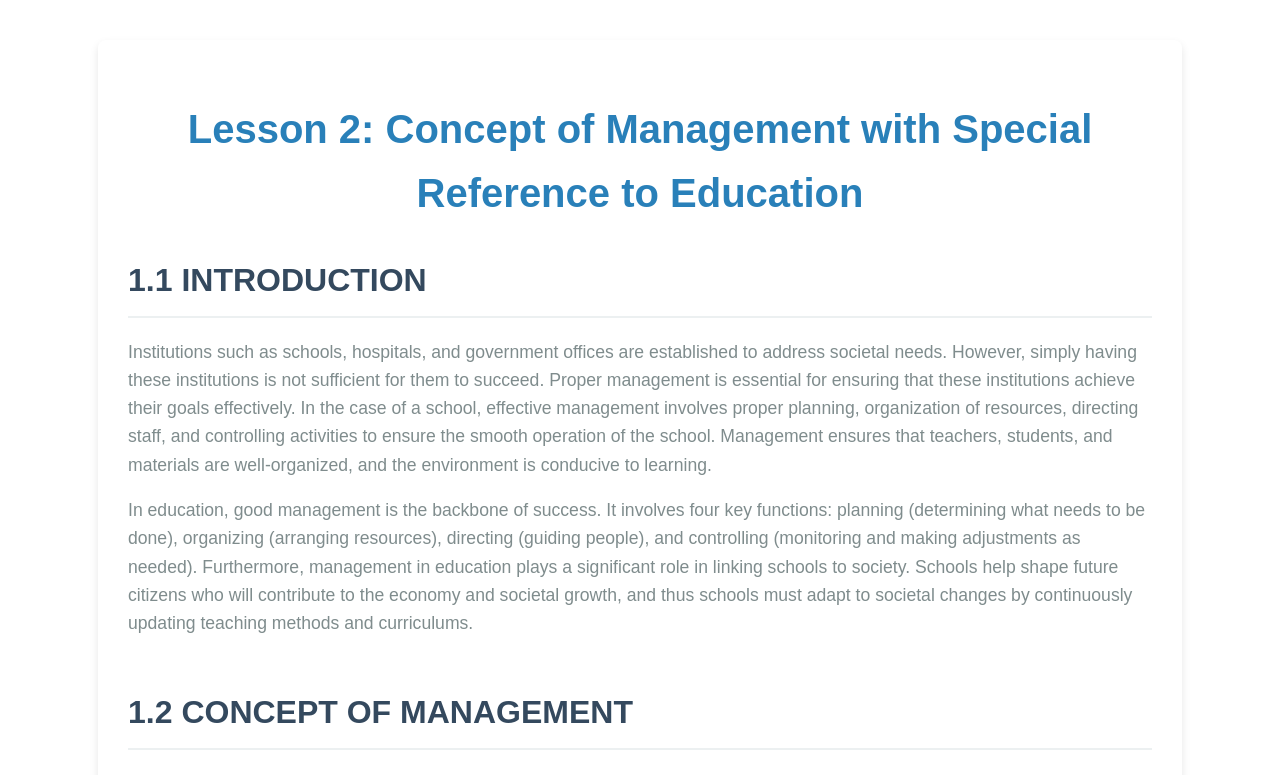
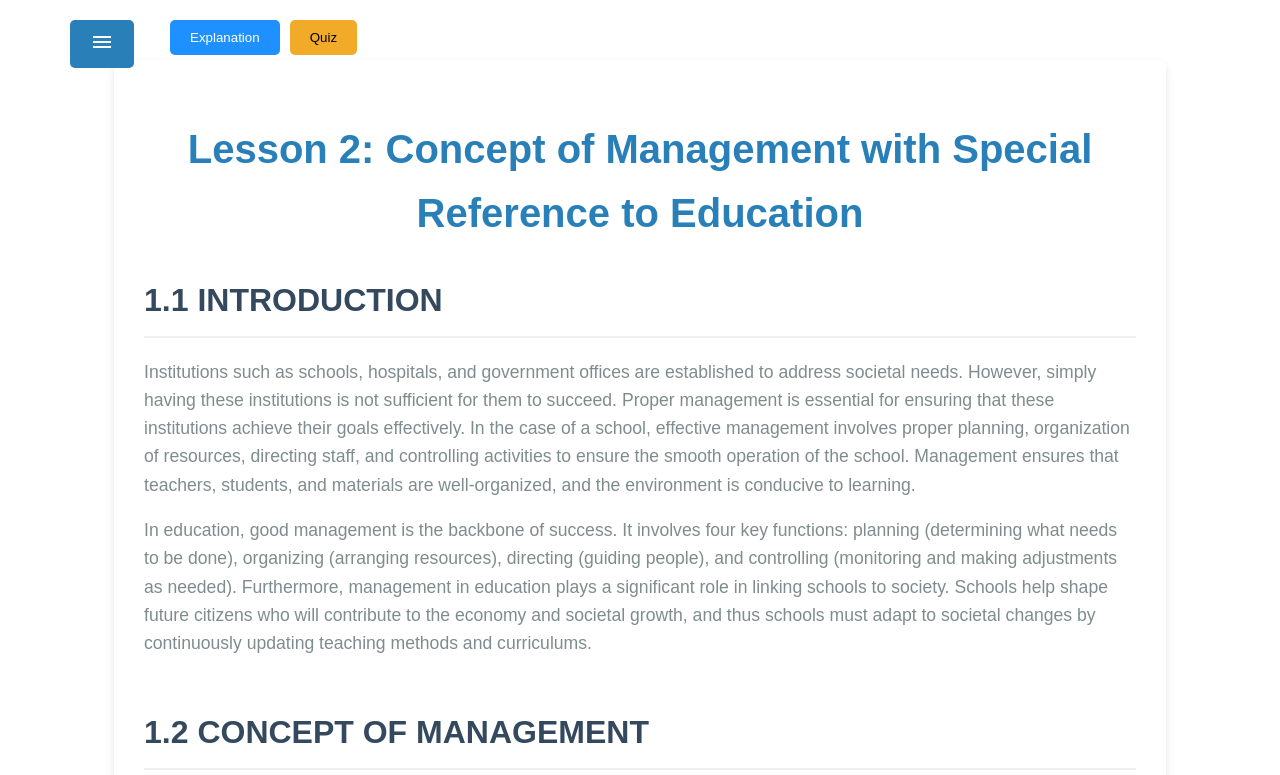
Before and after one commit to ShaikhYusuf/NewEconomics, an Angular app: page /les2 in a window 1280 px wide. Shown: the top 775 px of the page. Built offline with nearby package versions, Linux system fonts and the light colour scheme.

Commit message:
Menu button Added

```diff
--- a/src/app/app.component.css
+++ b/src/app/app.component.css
@@ -0,0 +1,92 @@
+/* Main Container Styling */
+.container {
+    position: relative;
+  }
+
+  /* Menu Button Styles */
+  .menu-btn {
+    background-color: #2980b9;
+    margin-left: 50px;
+    color: white;
+    border: none;
+    cursor: pointer;
+    position: fixed;
+    top: 20px;
+    left: 20px;
+    z-index: 15;
+    border-radius: 5px;
+    padding: 10px 20px;
+    font-size: 1rem;
+  }
+
+  .menu-btn:hover {
+    background-color: #1c598a;
+  }
+
+  /* Dropdown Menu Styles */
+  .dropdown-menu {
+    position: fixed;
+    top: 60px;
+    left: 20px;
+    background-color: #ffffff;
+    color: #34495e;
+    width: 250px;
+    border-radius: 8px;
+    box-shadow: 0 4px 8px rgba(0, 0, 0, 0.2);
+    z-index: 10;
+    padding: 10px;
+    height: 200px;
+    overflow: auto;
+  }
+
+  .dropdown-menu ul {
+    list-style-type: none;
+    padding: 0;
+    margin: 0;
+  }
+
+  .dropdown-menu li {
+    margin: 10px 0;
+  }
+
+  .dropdown-menu li a {
+    color: #34495e;
+    text-decoration: none;
+    font-size: 18px;
+    display: block;
+    padding: 8px 0;
+  }
+
+  .dropdown-menu li a:hover {
+    text-decoration: underline;
+    color: #2980b9;
+  }
+
+  /* Main content section */
+  .main-content {
+    padding: 20px;
+    transition: margin-left 0.3s ease;
+  }
+
+  /* Tabs section */
+  .tabs-section {
+    display: flex;
+    position: fixed;
+    margin-bottom: 20px;
+    margin-left: 150px;
+  }
+
+  .tab-button {
+    margin-right: 10px;
+    padding: 10px 20px;
+    border: none;
+    border-radius: 5px;
+    cursor: pointer;
+    background-color: rgb(241, 171, 41);
+    color: black;
+  }
+
+  .tab-button.active {
+    background-color: dodgerblue;
+    color: white;
+  }
--- a/src/app/app.component.html
+++ b/src/app/app.component.html
@@ -1,6 +1,29 @@
-<!-- app.component.html -->
-<div class="main-container">
+<div class="container">
+  <!-- Menu Button with Angular Material Icon -->
+  <button class="menu-btn" (click)="toggleMenu()">
+    <mat-icon>menu</mat-icon>
+  </button>
 
-  <router-outlet></router-outlet> <!-- Where the routed components will be displayed -->
+  <!-- Dropdown Menu -->
+  <div class="dropdown-menu" *ngIf="isMenuActive">
+    <ul>
+      <li *ngFor="let item of menuItems" (click)="selectMenuItem(item)">
+        <a [routerLink]="getRouterLink(item)">{{ item.name }}</a>
+      </li>
+    </ul>
+  </div>
 
+  <!-- Main Content Section -->
+  <div class="main-content">
+    <div class="tabs-section">
+      <button
+        *ngFor="let tab of tabs"
+        [class.active]="activeTab === tab"
+        (click)="setActiveTab(tab)"
+        class="tab-button">
+        {{ tab }}
+      </button>
+    </div>
+    <router-outlet></router-outlet>
+  </div>
 </div>
--- a/src/app/app.component.ts
+++ b/src/app/app.component.ts
@@ -1,12 +1,69 @@
+import { CommonModule } from '@angular/common';
 import { Component } from '@angular/core';
-import { RouterOutlet } from '@angular/router';
+import { Router, RouterModule, RouterOutlet } from '@angular/router';
+import { MatListModule } from '@angular/material/list';
+import { MatIconModule } from '@angular/material/icon';
 
 @Component({
   selector: 'app-root',
-  imports: [RouterOutlet],
+  imports: [RouterOutlet, RouterModule, CommonModule, MatListModule, MatIconModule],
   templateUrl: './app.component.html',
   styleUrl: './app.component.css'
 })
 export class AppComponent {
   title = 'economics';
+  isMenuActive = false; // Initialize menu visibility
+  activeTab = 'Explanation'; // Default active tab
+  selectedMenuItem: any = null; // Track selected menu item for submenu display
+
+  menuItems = [
+    { name: 'Problem-Solving Kids and Company', url: 'les1', quiz: 'quiz/1' },
+    { name: 'Problem Solving', url: './les2', quiz: 'quiz/2' },
+    { name: 'Problem-Solving Toolbox: Logic Tree', url: 'les3', quiz: 'quiz/3' },
+    { name: 'SAVE THE MUSHROOM LOVERS!', url: 'les4', quiz: 'quiz/4' },
+    { name: 'Diagnosis of the Situation', url: 'les5', quiz: 'quiz/5' },
+    { name: 'Developing a Hypothesis', url: 'les6', quiz: 'quiz/6' },
+    { name: 'Determining the Analyses and Information Required', url: 'les7', quiz: 'quiz/7' },
+    { name: 'Problem-Solving Toolbox: The Design Plan', url: 'les8', quiz: 'quiz/8' },
+    { name: 'Steps to Developing a Wide Variety of Solutions', url: 'les9', quiz: 'quiz/9' },
+    { name: 'Prioritize the Actions', url: 'les10', quiz: 'quiz/10' },
+    { name: 'Develop an Implementation Plan', url: 'les11', quiz: 'quiz/11' },
+    { name: 'The Outcome of the Mushroom Lovers’ Concert', url: 'les12', quiz: 'quiz/12' },
+    { name: 'Fishy Goals and Solid Achievements', url: 'les13', quiz: 'quiz/13' },
+    { name: 'John’s Big Dream and His First Goal: A Clear Path Forward', url: 'les14', quiz: 'quiz/14' },
+    { name: 'Step 2: Determining the Gap Between the Goal and Current Situation', url: 'les15', quiz: 'quiz/15' },
+    { name: 'Lesson 16: Generating Options and Ideas to Close the Gap', url: 'les16', quiz: 'quiz/16' },
+    { name: 'Lesson 17: Selecting the Best Ideas and Formulating a Hypothesis', url: 'les17', quiz: 'quiz/17' },
+    { name: 'Lesson 18: Problem-Solving Toolbox: Hypothesis Pyramid', url: 'les18', quiz: 'quiz/18' },
+    { name: 'Lesson 19: 4A. Determining the Analyses and Information Required to Test the Hypothesis', url: 'les19', quiz: 'quiz/19' },
+    { name: 'Lesson 20: 4B. Analyze and Develop Action Plan', url: 'les20', quiz: 'quiz/20' },
+  ];
+
+  tabs = ['Explanation', 'Quiz'];
+
+  constructor(private router: Router) {
+    this.selectedMenuItem = this.menuItems[0];
+  }
+
+  toggleMenu(): void {
+    this.isMenuActive = !this.isMenuActive;
+  }
+
+  selectMenuItem(item: any): void {
+    this.selectedMenuItem = this.selectedMenuItem === item ? null : item;
+    this.isMenuActive = false;
+  }
+
+  setActiveTab(tab: string): void {
+    this.activeTab = tab;
+
+    if (this.selectedMenuItem) {
+      const route = this.activeTab === 'Explanation' ? this.selectedMenuItem.url : this.selectedMenuItem.quiz;
+      if (route) this.router.navigate([route]);
+    }
+  }
+
+  getRouterLink(item: any): string {
+    return item.url;
+  }
 }
--- a/src/app/lesson1/lesson1.component.css
+++ b/src/app/lesson1/lesson1.component.css
@@ -1,6 +1,6 @@
 /* General Styling for the Lesson Container */
-.lesson-container {
-  width: 80%;
+.lesson1-container {
+  width: 90%;
   margin: 40px auto;
   padding: 30px;
   font-family: 'Arial', sans-serif;
@@ -11,17 +11,18 @@
   color: #2c3e50;
 }
 
-/* Main Heading */
-h1 {
+/* Main Heading for Lesson1 */
+.lesson1-container h1 {
   font-size: 2.5rem;
   color: #2980b9;
   text-align: center;
+  margin-top: 40px; /* Adjusted to give space from the top */
   margin-bottom: 30px;
   font-weight: bold;
 }
 
-/* Topic Headings */
-h2 {
+/* Topic Headings for Lesson1 */
+.lesson1-container h2 {
   font-size: 2rem;
   color: #34495e;
   text-transform: uppercase;
@@ -31,8 +32,8 @@ h2 {
   font-weight: 600;
 }
 
-/* Subheadings (h3) */
-h3 {
+/* Subheadings (h3) for Lesson1 */
+.lesson1-container h3 {
   font-size: 1.75rem;
   color: #16a085;
   margin-top: 30px;
@@ -44,12 +45,12 @@ h3 {
   transition: all 0.3s ease;
 }
 
-h3:hover {
+.lesson1-container h3:hover {
   color: #2980b9;
   border-bottom-color: #2980b9;
 }
 
-h3::before {
+.lesson1-container h3::before {
   content: '';
   position: absolute;
   bottom: -4px;
@@ -60,79 +61,88 @@ h3::before {
   transition: all 0.3s ease;
 }
 
-/* Paragraph Styling */
-p {
+/* Paragraph Styling for Lesson1 */
+.lesson1-container p {
   font-size: 1.1rem;
   margin-bottom: 15px;
   color: #7f8c8d;
 }
 
-strong {
+.lesson1-container strong {
   font-weight: bold;
   color: #2c3e50;
 }
 
-/* List Styling */
-ul {
+/* List Styling for Lesson1 */
+.lesson1-container ul {
   list-style-type: none;
   padding-left: 0;
 }
 
-ul li {
+.lesson1-container ul li {
   margin-bottom: 12px;
   font-size: 1.1rem;
   color: #7f8c8d;
 }
 
-ul li strong {
+.lesson1-container ul li strong {
   color: #34495e;
 }
 
-/* Section Styling */
-section {
+/* Section Styling for Lesson1 */
+.lesson1-container section {
   margin-bottom: 50px;
 }
 
-/* Styling for Links (if applicable) */
-a {
+/* Styling for Links (if applicable) in Lesson1 */
+.lesson1-container a {
   color: #3498db;
   text-decoration: none;
   transition: color 0.3s ease;
 }
 
-a:hover {
+.lesson1-container a:hover {
   color: #2980b9;
   text-decoration: underline;
 }
 
 /* Styling for Lists with Strong Titles */
-ul li strong {
+.lesson1-container ul li strong {
   font-weight: 600;
 }
 
-/* Responsive Design */
+/* Responsive Design for Lesson1 */
 @media (max-width: 768px) {
-  .lesson-container {
+  .lesson1-container {
       padding: 20px;
   }
 
-  h1 {
+  .lesson1-container h1 {
       font-size: 2rem;
   }
 
-  h2 {
+  .lesson1-container h2 {
       font-size: 1.8rem;
   }
 
-  h3 {
+  .lesson1-container h3 {
       font-size: 1.5rem;
   }
 
-  p {
+  .lesson1-container p {
       font-size: 1rem;
   }
 
-  ul li {
+  .lesson1-container ul li {
       font-size: 1rem;
   }
 }
+
+/* Page Visibility Control */
+.lesson1-container {
+  display: block;  /* Show Lesson1 page */
+}
+
+.other-page {
+  display: none;  /* Hide other pages */
+}
--- a/src/app/lesson1/lesson1.component.html
+++ b/src/app/lesson1/lesson1.component.html
@@ -1,4 +1,4 @@
-<div class="lesson-container">
+<div class="lesson1-container">
     <h1>Lesson 1: Concept of Administration, Management and Organization</h1>
 
     <!-- Topic 1: Structure Objectives Administration Management Organisation -->
```
